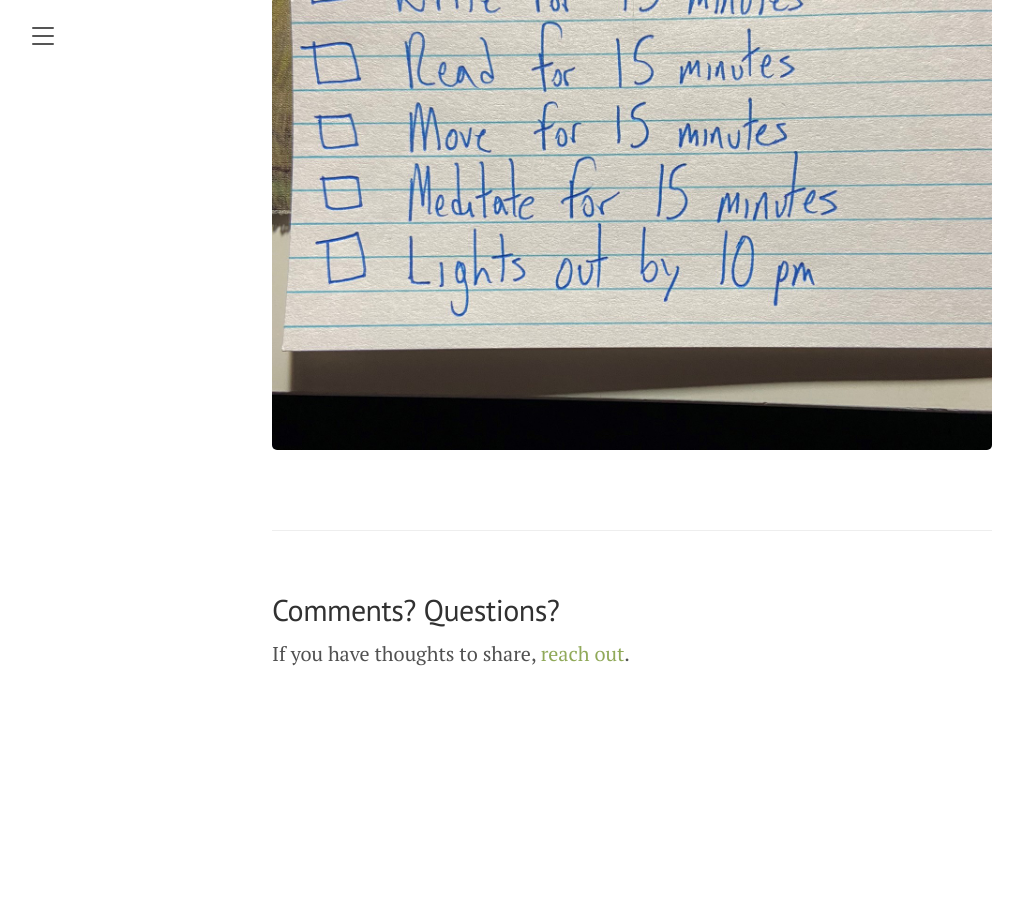
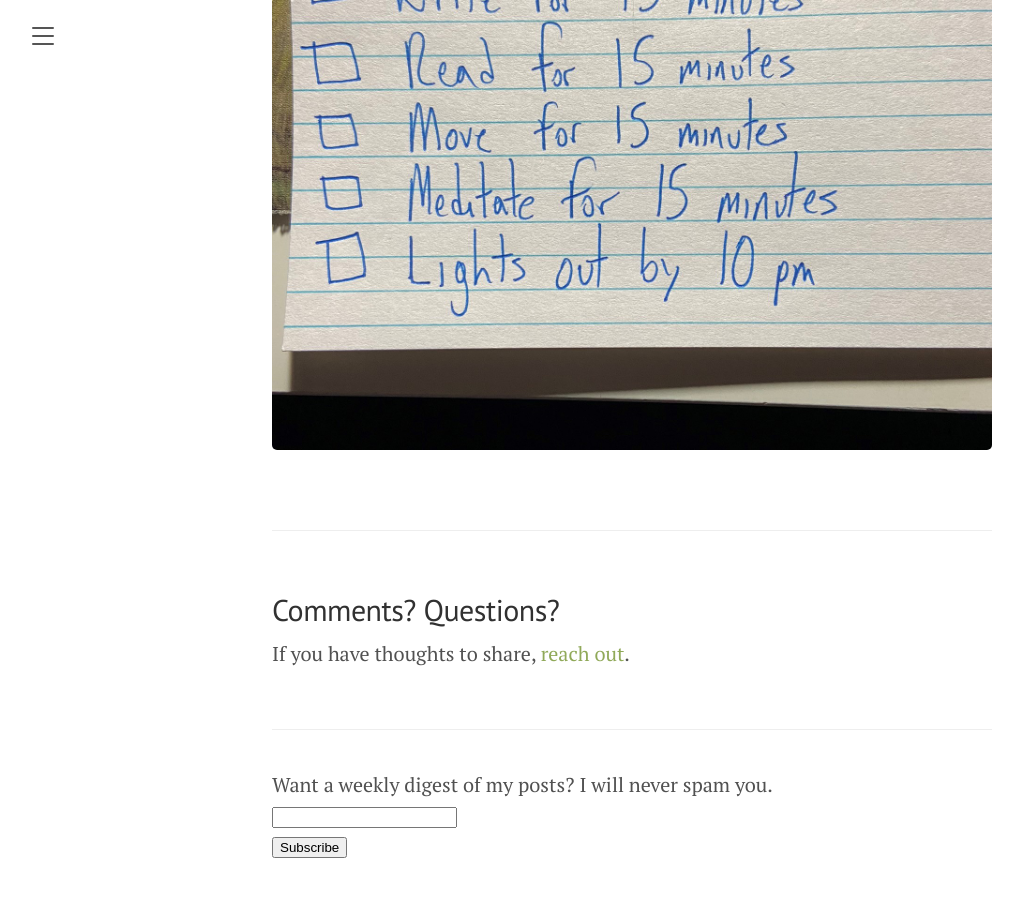
Before and after one commit to jmmoore/jmmoore.github.io, a Jekyll site: the page built from _posts/2020-06-17-Minimum-Viable-Day.md, in a window 1280 px wide and 900 px high, scrolled down 1722 px. Shown: the top 897 px of the window, without its empty margins (8-1031 px from the left). Built offline with Jekyll 4.4.1, drawn with Linux system fonts in a browser that asks for light colours; before the commit the page ends 2451 px from its top, so only the background shows below that.

Commit message:
adding subscribe button

```diff
--- a/_layouts/post.html
+++ b/_layouts/post.html
@@ -12,3 +12,13 @@ layout: default
   <h2>Comments? Questions?</h2>
   <p>If you have thoughts to share, <a href=/about>reach out</a>.</p>
 </div>
+
+<div class="related">
+  <form action="https://app.nouri.sh/campaigns/7001/subscribe" method="post">
+  <input type="hidden" name="notify_them" value="1"/>
+
+  <label>Want a weekly digest of my posts? I will never spam you.</label><br />
+  <input id="subscriber[email]" name="subscriber[email]" type="text" /><br />
+  <input name="commit" type="submit" value="Subscribe" />
+</form>
+</div>
```
